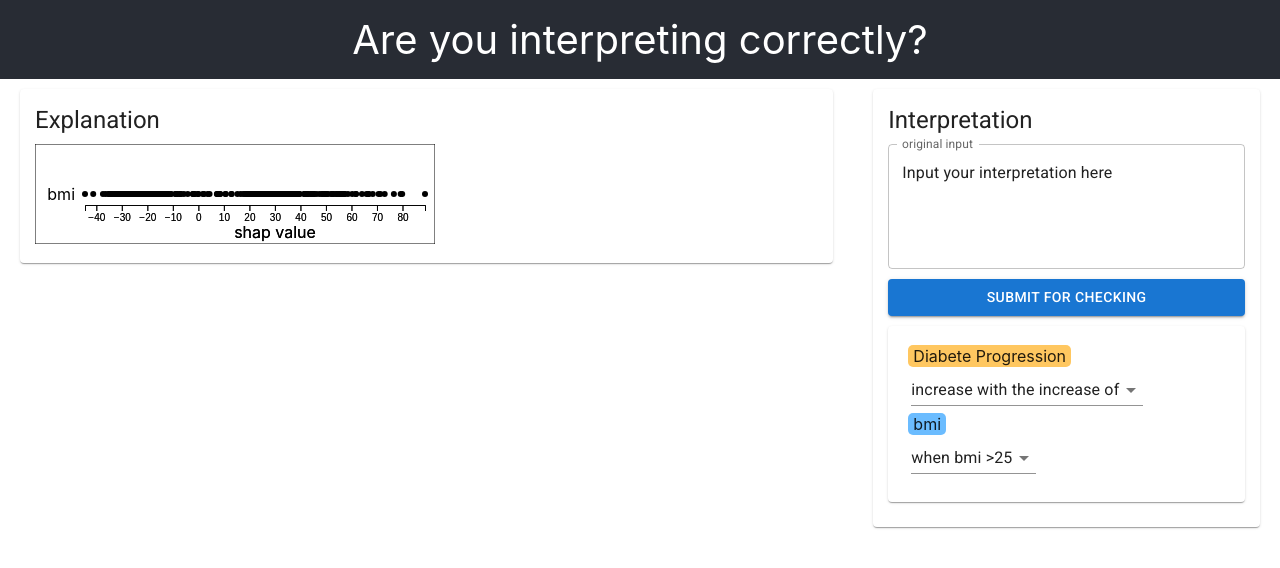
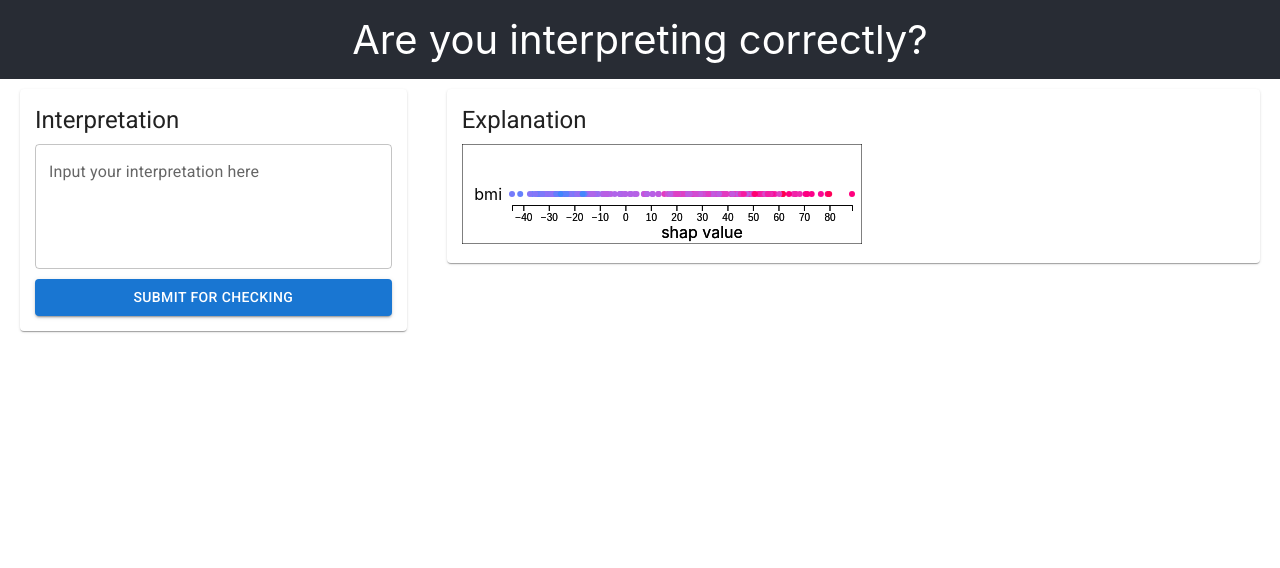
Before and after one commit to wangqianwen0418/alternative_exp, a React (Create React App) app in the folder prototype/: page / in a window 1280 px wide. Shown: the top 568 px of the page. Built offline with nearby package versions, Linux system fonts and the light colour scheme.

Commit message:
fix color schema error

```diff
--- a/prototype/src/App.tsx
+++ b/prototype/src/App.tsx
@@ -12,12 +12,13 @@ function App() {
     <Grid item xs={12}>
       <header className="App-header">Are you interpreting correctly?</header>
     </Grid>
+    <Grid item xs={4} className='App-body'>
+      <Interpretation />
+    </Grid>
     <Grid item xs={8} className='App-body'>
       <Explanation />
     </Grid>
-    <Grid item xs={4} className='App-body'>
-      <Interpretation />
-    </Grid>
+
   </Grid>
   );
 }
--- a/prototype/src/component/Interpretation.tsx
+++ b/prototype/src/component/Interpretation.tsx
@@ -1,5 +1,6 @@
 import {Button, Paper, TextField, Typography, FormControl, InputLabel, Select, MenuItem} from '@mui/material';
 import './Interpretation.css'
+import { useState } from 'react';
 
 function getSelection (label:string, value:string, handleChange: (k:string)=>void, options: string[]) {
     return <FormControl variant="standard" sx={{ m: 1, minWidth: 120, display: 'block' }}>
@@ -28,19 +29,24 @@ function formatText (text:string, entityType: 'feature' | 'relation' | 'predicti
 }
 
 export default function Interpretation() {
+    const [isSubmitted, setIsSubmitted] = useState(false);
+    const [userInput, setUserInput] = useState('');
+
     return <Paper style={{padding: '15px'}} >
         <Typography variant="h5" gutterBottom>
             Interpretation
         </Typography>
         <TextField
             id="outlined-basic"
-            label="original input"
-            defaultValue='Input your interpretation here'
+            label="Input your interpretation here"
             multiline
             rows={4}
             fullWidth
         />
-        <Button variant="contained" color="primary" style={{marginTop: '10px'}} fullWidth>Submit for checking</Button>
+        <Button variant="contained" color="primary" style={{marginTop: '10px'}} fullWidth onClick={()=>setIsSubmitted(!isSubmitted)}>
+            {isSubmitted? 'Clear' : 'Submit for checking'}
+        </Button>
+        {isSubmitted &&
         <Paper className='parse-input' elevation={1}>
 
             {formatText('Diabete Progression', 'prediction')}
@@ -49,5 +55,6 @@ export default function Interpretation() {
             {getSelection('condition', 'when bmi >25', (k)=>{}, ['when bmi >25', 'when bmi <25'])}
 
         </Paper>
+        }
     </Paper>
 }
--- a/prototype/src/component/Swarm.tsx
+++ b/prototype/src/component/Swarm.tsx
@@ -20,7 +20,7 @@ export default function Swarm(SwarmProps: SwarmProps) {
     let colorScale = d3.scaleSequential()
     .domain(d3.extent(colorValues) as [number, number])
     // .interpolator(d3.interpolatePuRd);
-    .interpolator(d3.interpolateHcl(d3.hcl('008BFF'), d3.hcl('FF004C')))
+    .interpolator(d3.interpolateHcl(d3.hcl('#008BFB'), d3.hcl('#FF004C')))
 
     useEffect(
         () => {
@@ -37,8 +37,6 @@ export default function Swarm(SwarmProps: SwarmProps) {
         .attr("x", leftTitleMargin + width/2)
         .text("shap value");
 
-
-
         },
         [xValues, height, width]
     )
```
Also changed, not shown: 1 other file (tests, documents, lock files or other folders).
